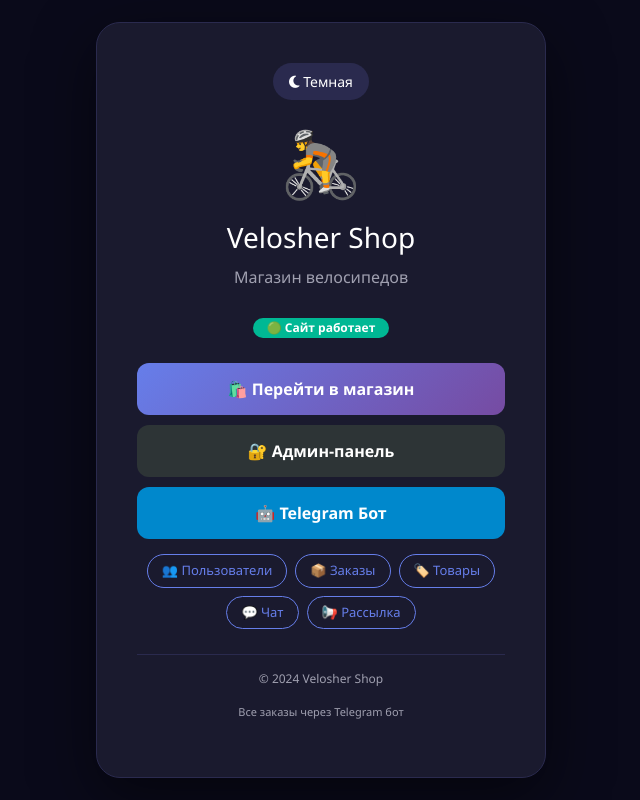
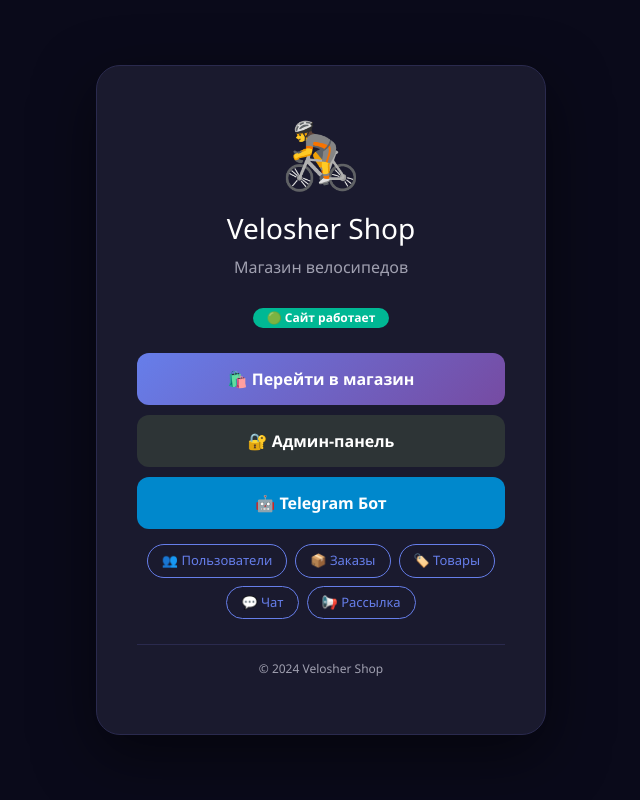
Before and after one commit to Mirzarasulov/velosher, a Flask app: template templates/index.html in a window 1280 px wide. Shown: the whole page, without its empty margins (319-959 px from the left). Run offline with Flask 3, Linux system fonts and the light colour scheme; the template is opened without the code that fills it, so the values that code supplies are empty.

Commit message:
Update index.html

```diff
--- a/templates/index.html
+++ b/templates/index.html
@@ -65,45 +65,18 @@
         .links a { color: var(--primary); text-decoration: none; font-size: 13px; padding: 6px 14px; border: 1px solid var(--primary); border-radius: 20px; transition: all 0.3s; }
         .links a:hover { background: var(--primary); color: white; }
         .footer { margin-top: 25px; padding-top: 15px; border-top: 1px solid var(--border); color: var(--text-muted); font-size: 12px; }
-        .theme-toggle {
-            background: var(--border);
-            border: none;
-            color: var(--text);
-            padding: 8px 16px;
-            border-radius: 20px;
-            cursor: pointer;
-            font-size: 14px;
-            transition: all 0.3s;
-            margin-bottom: 15px;
-        }
-        .theme-toggle:hover { background: var(--primary); }
         @media (max-width: 480px) { .container { padding: 25px; } }
     </style>
 </head>
 <body>
-    <div class="container" id="app">
-        <button class="theme-toggle" onclick="toggleTheme()">
-            <i class="fas fa-moon" id="themeIcon"></i> <span id="themeText">Темная</span>
-        </button>
-
+    <div class="container">
         <div class="logo">🚴</div>
         <h1>Velosher Shop</h1>
         <p class="subtitle">Магазин велосипедов</p>
-
         <div class="badge">🟢 Сайт работает</div>
-
-        <a href="/shop/" class="btn btn-primary">
-            🛍️ Перейти в магазин
-        </a>
-
-        <a href="/admin/" class="btn btn-secondary">
-            🔐 Админ-панель
-        </a>
-
-        <a href="https://t.me/velosher_shop_bot" class="btn btn-telegram">
-            🤖 Telegram Бот
-        </a>
-
+        <a href="/shop/" class="btn btn-primary">🛍️ Перейти в магазин</a>
+        <a href="/admin/" class="btn btn-secondary">🔐 Админ-панель</a>
+        <a href="https://t.me/velosher_shop_bot" class="btn btn-telegram">🤖 Telegram Бот</a>
         <div class="links">
             <a href="/admin/users/">👥 Пользователи</a>
             <a href="/admin/orders/">📦 Заказы</a>
@@ -111,37 +84,7 @@
             <a href="/admin/chat/">💬 Чат</a>
             <a href="/admin/broadcast/">📢 Рассылка</a>
         </div>
-
-        <div class="footer">
-            <p>© 2024 Velosher Shop</p>
-            <p style="font-size: 11px;">Все заказы через Telegram бот</p>
-        </div>
+        <div class="footer"><p>© 2024 Velosher Shop</p></div>
     </div>
-
-    <script>
-        function toggleTheme() {
-            const root = document.documentElement;
-            const currentBg = getComputedStyle(root).getPropertyValue('--bg').trim();
-            const isDark = currentBg === '#0a0a1a';
-
-            if (isDark) {
-                root.style.setProperty('--bg', '#f0f2f5');
-                root.style.setProperty('--card', '#ffffff');
-                root.style.setProperty('--text', '#2d3436');
-                root.style.setProperty('--text-muted', '#6c757d');
-                root.style.setProperty('--border', '#e0e0e0');
-                document.getElementById('themeIcon').className = 'fas fa-sun';
-                document.getElementById('themeText').textContent = 'Светлая';
-            } else {
-                root.style.setProperty('--bg', '#0a0a1a');
-                root.style.setProperty('--card', '#1a1a2e');
-                root.style.setProperty('--text', '#ffffff');
-                root.style.setProperty('--text-muted', '#a0a0b0');
-                root.style.setProperty('--border', '#2a2a4e');
-                document.getElementById('themeIcon').className = 'fas fa-moon';
-                document.getElementById('themeText').textContent = 'Темная';
-            }
-        }
-    </script>
 </body>
 </html>
```
